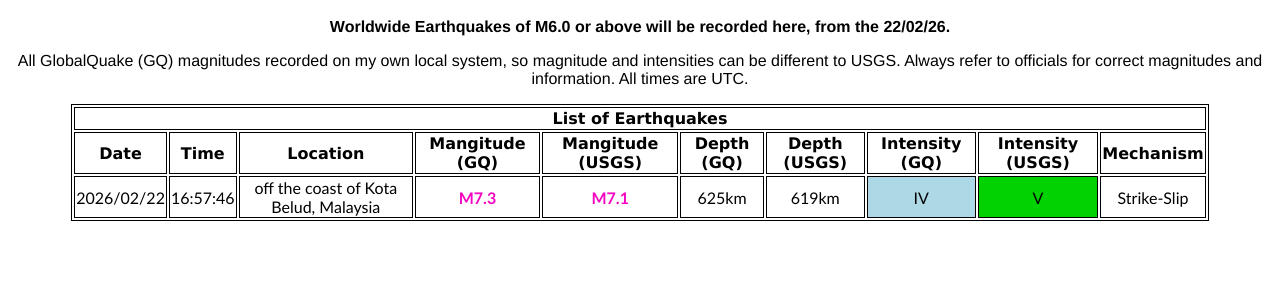
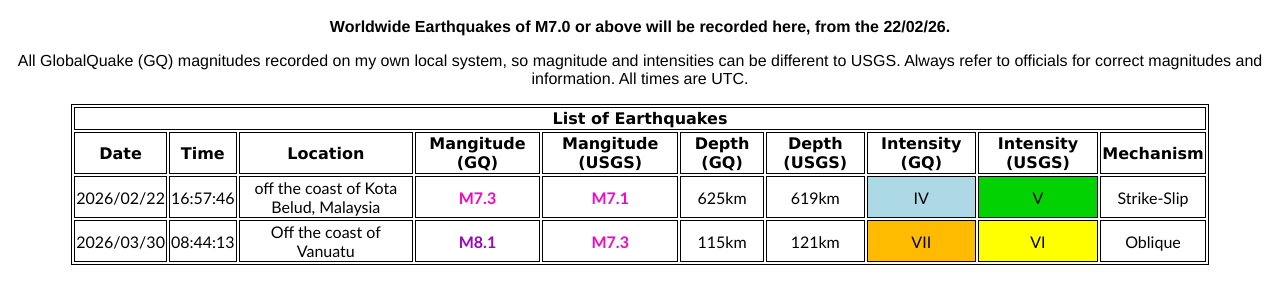
Before and after one commit to treebrown/EarthquakeList, a plain HTML site: page index.html in a window 1280 px wide. Shown: the part 48-352 px from the top of the page. Drawn offline with Linux system fonts and the light colour scheme.

Commit message:
Update index.html
-Added M7.3 Vanuatu to the list.

```diff
--- a/index.html
+++ b/index.html
@@ -19,7 +19,7 @@
 
     <h1 style="font-weight: bolder; font-family:'Franklin Gothic Medium', 'Arial Narrow', Arial, sans-serif; text-align: center;">TreeBrown's Earthquake List</h1>
 
-    <p style="font-weight: bold; font-family: 'Franklin Gothic Medium', 'Arial Narrow', Arial, sans-serif; text-align: center;">Worldwide Earthquakes of M6.0 or above will be recorded here, from the 22/02/26.</p>
+    <p style="font-weight: bold; font-family: 'Franklin Gothic Medium', 'Arial Narrow', Arial, sans-serif; text-align: center;">Worldwide Earthquakes of M7.0 or above will be recorded here, from the 22/02/26.</p>
     <p style="font-family: 'Franklin Gothic Medium', 'Arial Narrow', Arial, sans-serif; text-align: center;">All GlobalQuake (GQ) magnitudes recorded on my own local system, so magnitude and intensities can be different to USGS. Always refer to officials for correct magnitudes and information. All times are UTC.</p>
 
     <head>
@@ -59,6 +59,18 @@
         <td style="background-color: rgb(2, 209, 2); color: black">V</td>
         <td>Strike-Slip</td>
     </tr>
+         <tr style="font-family:'Trebuchet MS', 'Lucida Sans Unicode', 'Lucida Grande', 'Lucida Sans', Arial, sans-serif; text-align: center;">
+        <td>2026/03/30</td>
+        <td>08:44:13</td>
+        <td>Off the coast of Vanuatu</td>
+        <td style="color: rgb(152, 7, 192); font-weight: bold; ">M8.1</td>
+        <td style="color: rgb(245, 7, 193); font-weight: bold; ">M7.3</td>
+        <td>115km</td>
+        <td>121km</td>
+        <td style="background-color: rgb(255, 187, 0); color:black"> VII </td>
+        <td style="background-color: yellow; color: black";>VI</td>
+        <td>Oblique</td>
+    </tr>
 
 
 <!--- <td style="color: rgb(39, 2, 49); font-weight: bold; ">M8.5</td> -->
```
